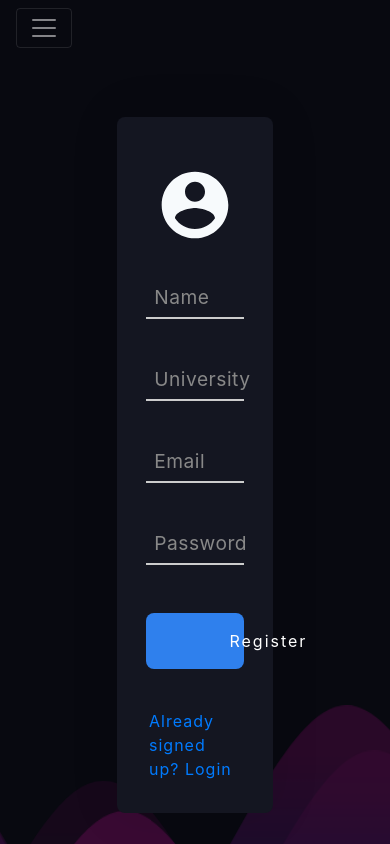
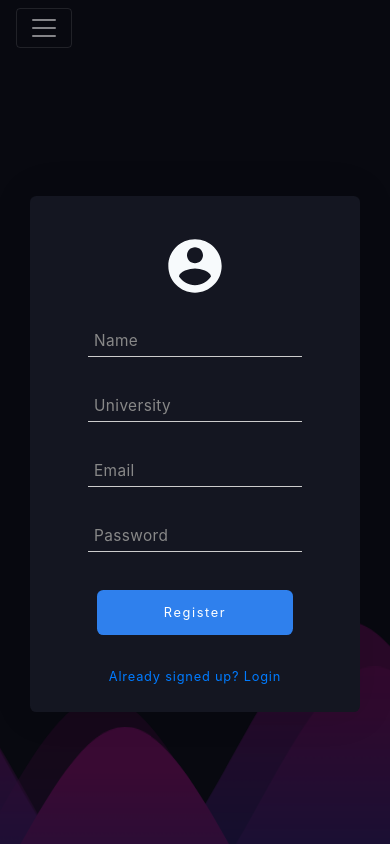
Before and after one commit to kg-kartik/CryptX, a React (Create React App) app in the folder client/: page /signup in a window 390 px wide. Shown: the top 844 px of the page. Built offline with nearby package versions, Linux system fonts and the light colour scheme.

Commit message:
fixed responsiveness

```diff
--- a/client/package.json
+++ b/client/package.json
@@ -15,6 +15,7 @@
     "react": "^16.13.1",
     "react-dom": "^16.13.1",
     "react-redux": "^7.2.0",
+    "react-responsive": "^8.2.0",
     "react-router-dom": "^5.2.0",
     "react-scripts": "3.4.1",
     "react-spring": "^9.1.2",
--- a/client/src/App.css
+++ b/client/src/App.css
@@ -102,6 +102,7 @@ body {
 /* Alert */
 .alert {
     padding: 0.8rem;
+	width: 100%;
     border-color: black;
     /* margin : 1rem 0; */
     opacity: 0.9;
--- a/client/src/components/LevelNew.jsx
+++ b/client/src/components/LevelNew.jsx
@@ -9,6 +9,7 @@ import { getCurrentLevel, updateLevel } from "../actions/levelActions";
 import PropTypes from "prop-types";
 import Waves from "../elements/Waves";
 import Loading from "../elements/Loading";
+import { useMediaQuery } from "react-responsive";
 
 const Wrapper = styled.section`
 	position:absolute;
@@ -20,7 +21,6 @@ const Wrapper = styled.section`
 const Container = styled.div`
 	height: 100vh;
 	display: grid;
-	margin:2rem 0;
 	place-items:center;
 	font-family: -apple-system, BlinkMacSystemFont, 'Segoe UI', Roboto, Oxygen, Ubuntu, Cantarell, 'Open Sans', 'Helvetica Neue', sans-serif;
 	letter-spacing:-1px;
@@ -120,6 +120,7 @@ const Image = styled.img`
 `
 
 const LevelNew = ({ getCurrentLevel, level, updateLevel }) => {
+	const isTabletOrMobile = useMediaQuery({ query: '(max-width: 1224px)' })
 	const [answer, setAnswer] = useState("");
 
 	useEffect(() => {
@@ -212,7 +213,9 @@ const LevelNew = ({ getCurrentLevel, level, updateLevel }) => {
 				)}
 				</QuestionContainer>
 			</Container>
-			<Waves />
+			{!isTabletOrMobile&&(
+				<Waves />
+			)}
 		</Wrapper>
 	)
 }
--- a/client/src/components/SignInNew.jsx
+++ b/client/src/components/SignInNew.jsx
@@ -42,7 +42,7 @@ const LoginContainer = styled(animated.div)`
 	// border: 2px solid ${theme.cardBorder};
 	box-shadow: rgb(0 0 0 / 10%) 0px 0px 50px;
 	border-radius: 0.5rem;
-	padding: 2rem;
+	padding: 2rem 1rem;
 	max-width: 90%;
 	opacity: 1;
 `
--- a/client/src/components/SignUpNew.jsx
+++ b/client/src/components/SignUpNew.jsx
@@ -13,9 +13,8 @@ import Navbar from "../layouts/Navbar";
 import theme from "../styles/themes";
 
 const Container = styled.div`
-	margin: 2rem 0;
 	display: grid;
-	height:100vh;
+	min-height:100vh;
 	place-items:center;
 	font-family: -apple-system, BlinkMacSystemFont, 'Segoe UI', Roboto, Oxygen, Ubuntu, Cantarell, 'Open Sans', 'Helvetica Neue', sans-serif;
 	letter-spacing:-0.5px;
@@ -26,7 +25,6 @@ const Container = styled.div`
 
 const LoginContainer = styled(animated.div)`
 	display: flex;
-	width:40vw;
 	flex-direction:column;
 	align-items:center;
 	justify-content:center;
@@ -38,6 +36,9 @@ const LoginContainer = styled(animated.div)`
 	padding: 2rem;
 	max-width: 90%;
 	opacity: 1;
+	@media (max-width:1224px){
+		zoom: 0.8;
+	}
 `
 
 const Heading = styled.div`
--- a/client/src/elements/ButtonContainer.jsx
+++ b/client/src/elements/ButtonContainer.jsx
@@ -5,7 +5,6 @@ const Container = styled.div`
 	padding: 1rem;
 	span{
 		display: block;
-		padding: 1rem 5.2rem;
 	}
 `
 
@@ -18,13 +17,13 @@ const Button = styled.button`
 	// font-family: "IBM Plex Sans", sans-serif;
 	letter-spacing:2px;
 	font-size: 1rem;
-	width:25vw;
 	cursor: pointer;
 	margin: 1.5rem 2rem;
 	background: rgb(47, 128, 237);
-	transition: transform 0.3s ease;
 	border-radius: 0.5rem;
-	transition: box-shadow 0.3s ease;
+	transition: box-shadow 0.3s ease,transform 0.3s ease;
+	padding: 1rem 5.2rem;
+
 	&:hover{
 		box-shadow: rgb(47 128 237 / 31%) 0px 0px 10px;
 	}
--- a/client/src/elements/InputContainer.jsx
+++ b/client/src/elements/InputContainer.jsx
@@ -9,7 +9,7 @@ const InputContainer = styled.div`
 	.styled-input {
 		border-bottom: 2px solid #ccc !important;
 		// font-family: "IBM Plex Sans", sans-serif;
-		width:25vw;
+		width:100%;
 		font-size: 1em;
 		font-weight: 600;
 		padding: 0.5em 0.5em;
--- a/client/src/elements/Waves.jsx
+++ b/client/src/elements/Waves.jsx
@@ -5,17 +5,17 @@ import styled from "styled-components";
 const WavesContainer = styled.div`
 	z-index: 0;
 	opacity: 0.2;
-	// position:absolute;
-	// top:0;
-	// left:0;
-	// width:100vw;
-	// height:100vh;
-	// overflow:hidden;
+	position:absolute;
+	top:0;
+	left:0;
+	width:100vw;
+	height:100vh;
+	overflow:hidden;
 
 	.waves {
 		position: absolute;
-		// bottom:${props => props.signin ? `-20` : `-10`}vh;
-		bottom:-30vh;
+		bottom:${props => props.signin ? `-10` : `-20`}vh;
+		// bottom:-30vh;
 		left: 0;
 		width: 100%;
 		height: 50vh;
```
Also changed, not shown: 1 other file (tests, documents, lock files or other folders).
